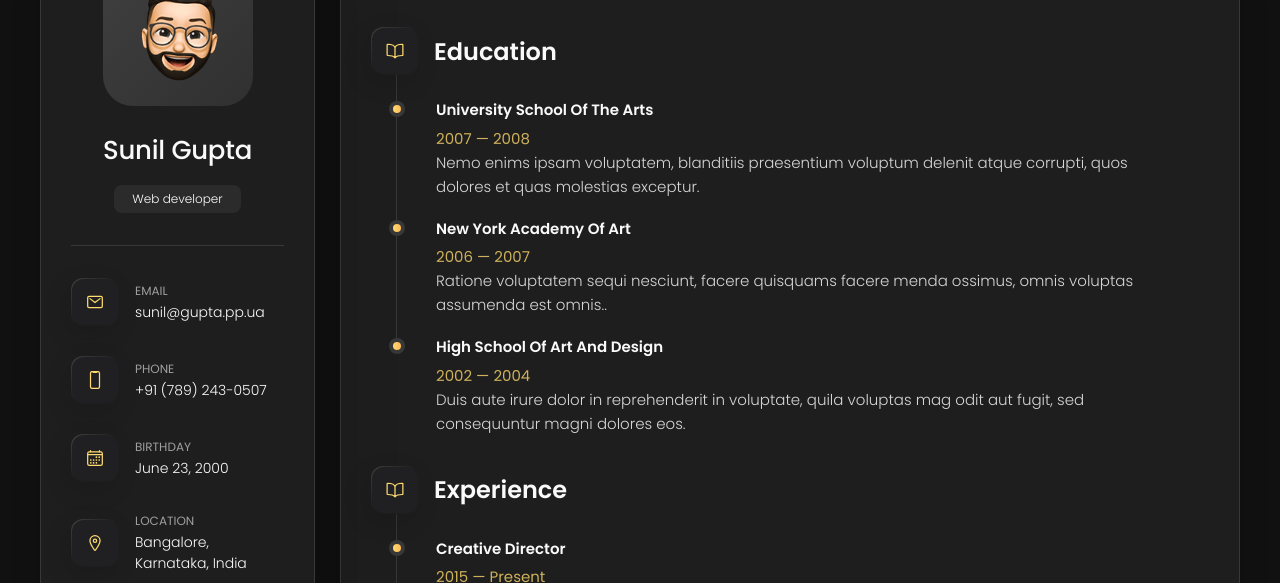
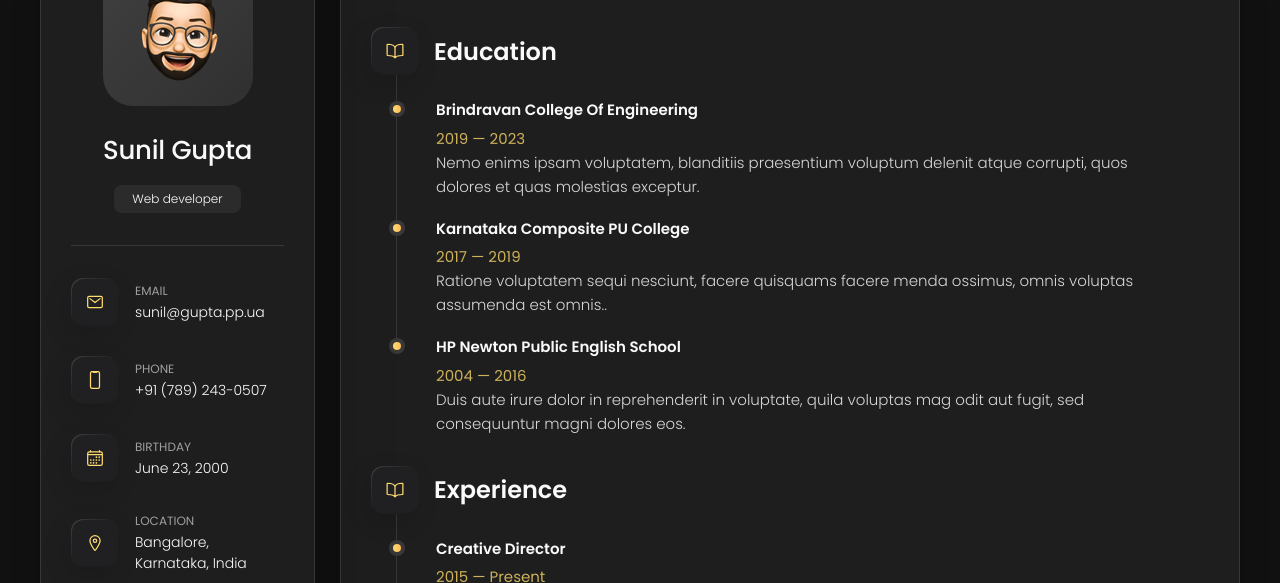
Before and after one commit to skgupta507/Vcard-portfolio, a plain HTML site: page index.html in a window 1280 px wide. Both pictures are taken after a click on the button "Resume". Shown: the part 162-745 px from the top of the page. Drawn offline with nearby package versions, Linux system fonts and the light colour scheme.

Commit message:
Update index.html

```diff
--- a/index.html
+++ b/index.html
@@ -209,7 +209,7 @@
 
         <section class="about-text">
           <p>
-            I'm Creative Director and UI/UX Designer from Sydney, Australia, working in web development and print media.
+            I'm Creative Director and UI/UX Designer from Bangalore, India, working in web development and print media.
             I enjoy
             turning complex problems into simple, beautiful and intuitive designs.
           </p>
@@ -532,9 +532,9 @@
 
             <li class="timeline-item">
 
-              <h4 class="h4 timeline-item-title">University school of the arts</h4>
+              <h4 class="h4 timeline-item-title">Brindravan College of Engineering</h4>
 
-              <span>2007 — 2008</span>
+              <span>2019 — 2023</span>
 
               <p class="timeline-text">
                 Nemo enims ipsam voluptatem, blanditiis praesentium voluptum delenit atque corrupti, quos dolores et
@@ -546,9 +546,9 @@
 
             <li class="timeline-item">
 
-              <h4 class="h4 timeline-item-title">New york academy of art</h4>
+              <h4 class="h4 timeline-item-title">Karnataka Composite PU College</h4>
 
-              <span>2006 — 2007</span>
+              <span>2017 — 2019</span>
 
               <p class="timeline-text">
                 Ratione voluptatem sequi nesciunt, facere quisquams facere menda ossimus, omnis voluptas assumenda est
@@ -559,9 +559,9 @@
 
             <li class="timeline-item">
 
-              <h4 class="h4 timeline-item-title">High school of art and design</h4>
+              <h4 class="h4 timeline-item-title">HP Newton Public English School</h4>
 
-              <span>2002 — 2004</span>
+              <span>2004 — 2016</span>
 
               <p class="timeline-text">
                 Duis aute irure dolor in reprehenderit in voluptate, quila voluptas mag odit aut fugit, sed consequuntur
```
